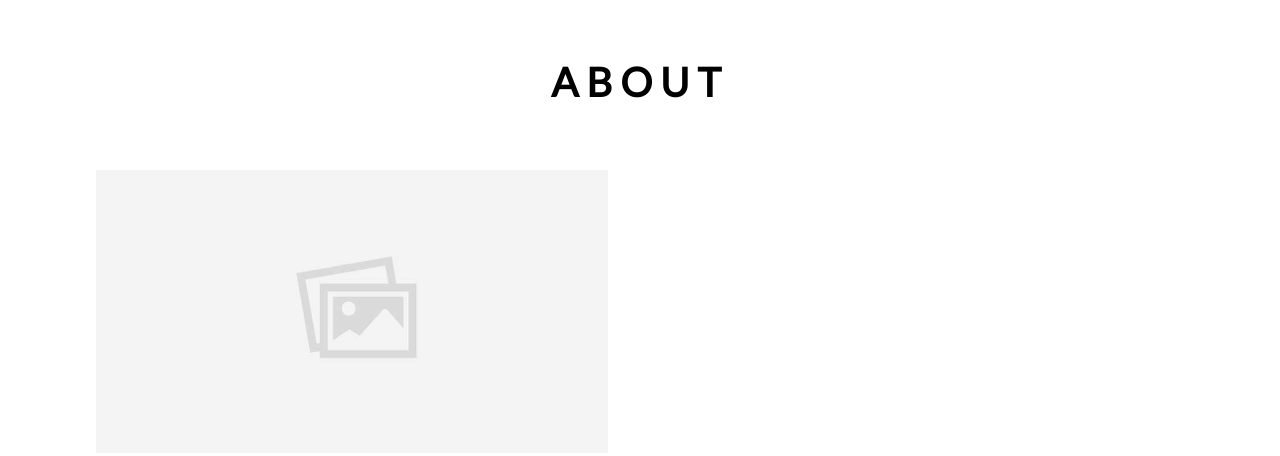
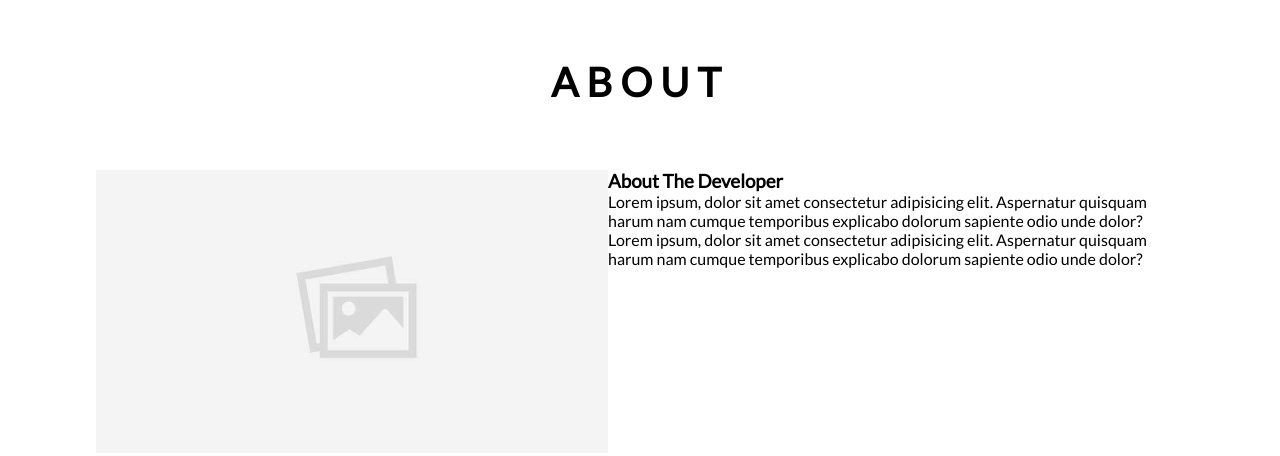
Before and after one commit to wingsown/sample-website, a plain HTML site: page index.html in a window 1280 px wide. Shown: the part 873-1329 px from the top of the page. Drawn offline with Linux system fonts and the light colour scheme.

Commit message:
Added about description

```diff
--- a/index.html
+++ b/index.html
@@ -48,6 +48,19 @@
                 <div class="about-img">
                     <img src="img/noimg.jpeg" alt="No Image" class="about-photo">
                 </div>
+                <article class="about-info">
+                    <h3>About The Developer</h3>
+                    <p>
+                        Lorem ipsum, dolor sit amet consectetur adipisicing elit. Aspernatur
+                        quisquam harum nam cumque temporibus explicabo dolorum sapiente odio
+                        unde dolor?
+                    </p>
+                    <p>
+                        Lorem ipsum, dolor sit amet consectetur adipisicing elit. Aspernatur
+                        quisquam harum nam cumque temporibus explicabo dolorum sapiente odio
+                        unde dolor?
+                    </p>
+                </article>
             </div>
         </section>
 
```
